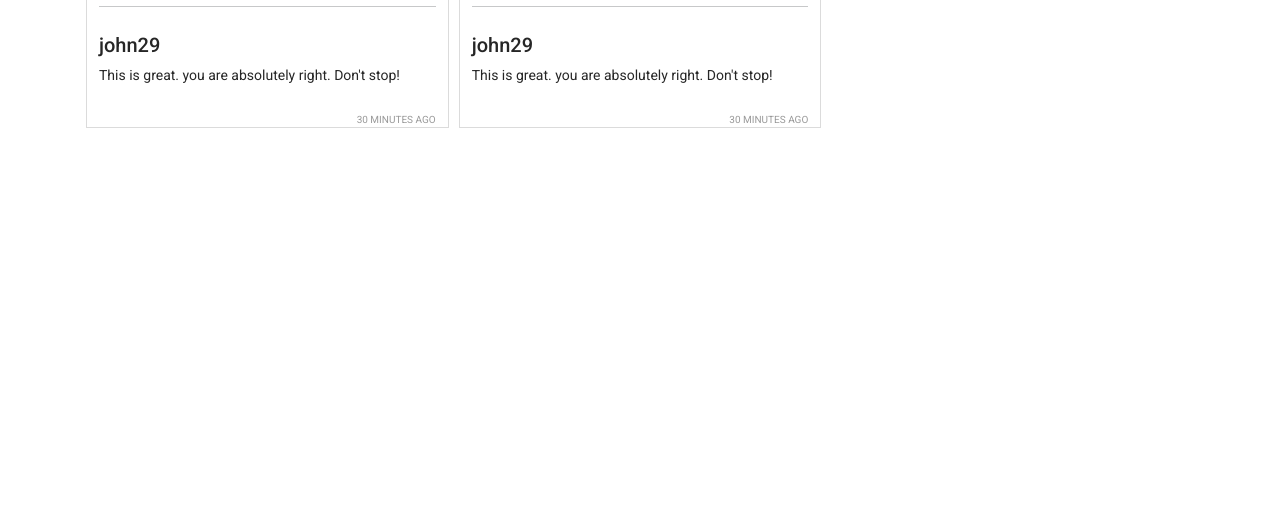
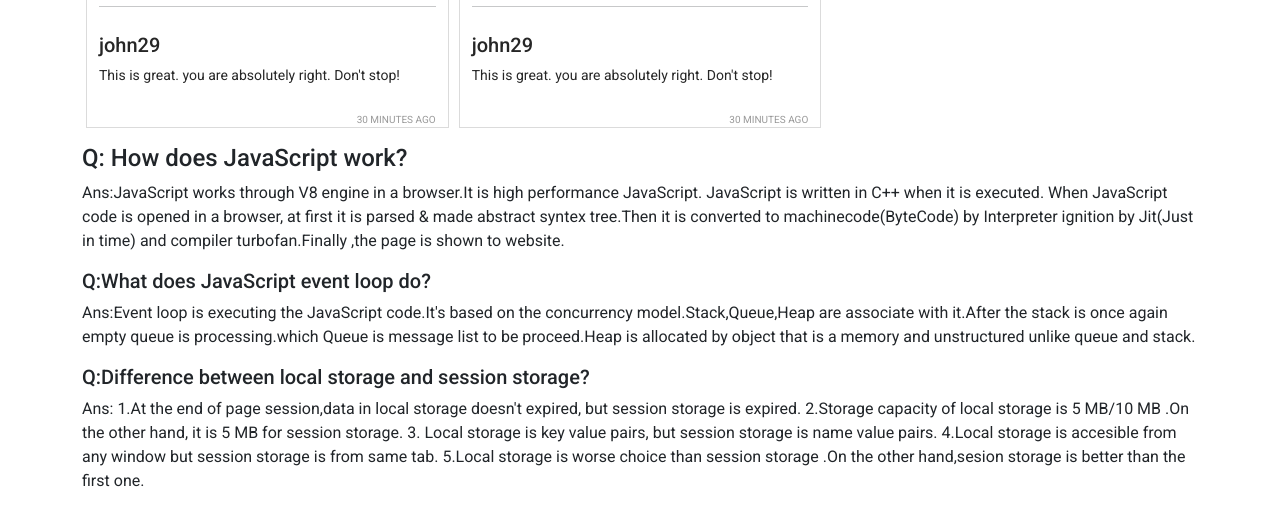
Before and after one commit to SumiAkter2/instra-sohor, a plain HTML site: page index.html in a window 1280 px wide. Shown: the part 1446-1955 px from the top of the page. Before the commit the page ends 1590 px from the top, so only its background shows below. Drawn offline with nearby package versions, Linux system fonts and the light colour scheme.

Commit message:
added anser to the qs

```diff
--- a/index.html
+++ b/index.html
@@ -77,8 +77,25 @@
                 <h1>Reported posts</h1>
             </div>
         </main>
-        <section>
-
+        <section class="container">
+            <h4>Q: How does JavaScript work?</h4>
+            <p>Ans:JavaScript works through V8 engine in a browser.It is high performance JavaScript. JavaScript is written in C++ when it is executed. When JavaScript code is opened in a browser, at first it is parsed &  made abstract syntex tree.Then it is converted to machinecode(ByteCode) by Interpreter ignition by Jit(Just in time) and compiler turbofan.Finally ,the page is shown to website. </p>
+            <h5>Q:What does JavaScript event loop do?</h5>
+            <p>
+                Ans:Event loop is executing the JavaScript code.It's based on the concurrency model.Stack,Queue,Heap are associate with it.After  the stack is once again empty queue is processing.which Queue is message list to be proceed.Heap is allocated by object that is a memory and unstructured unlike queue and stack.
+            </p>
+<h5>
+    Q:Difference between  local storage and session storage?
+</h5>
+<p>
+    Ans:
+        1.At the end of page session,data in  local storage doesn't expired, but session storage is expired.
+        2.Storage capacity of local storage is 5 MB/10 MB .On the other hand, it is 5 MB for session storage.
+        3. Local storage is key value pairs, but session storage is name value pairs.
+        4.Local storage is accesible from any window but session storage is from same tab.
+        5.Local storage is worse choice than session storage
+        .On the other hand,sesion storage is better than the first one.
+       </p>
         </section>
         <footer></footer>
 
```
